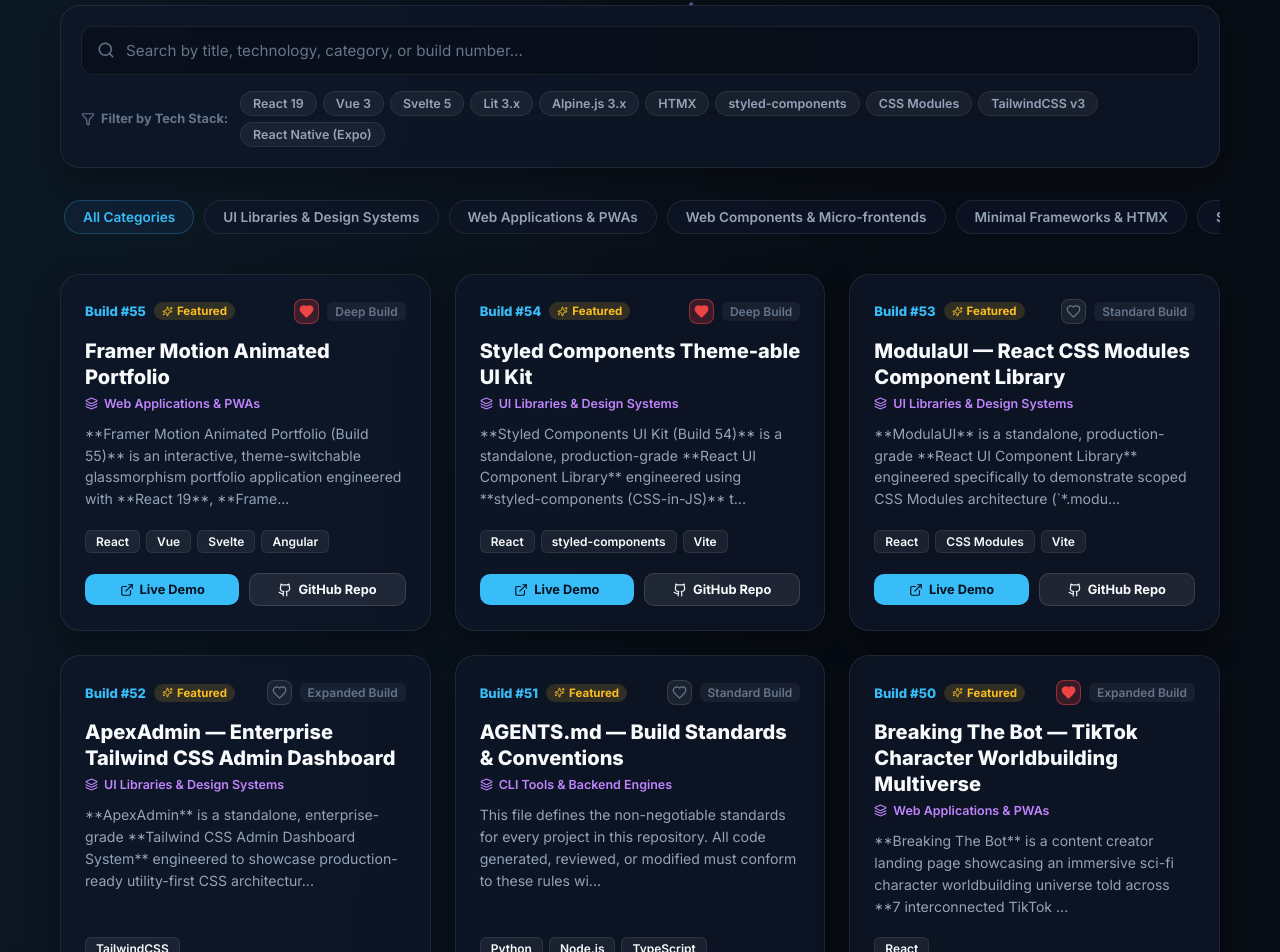
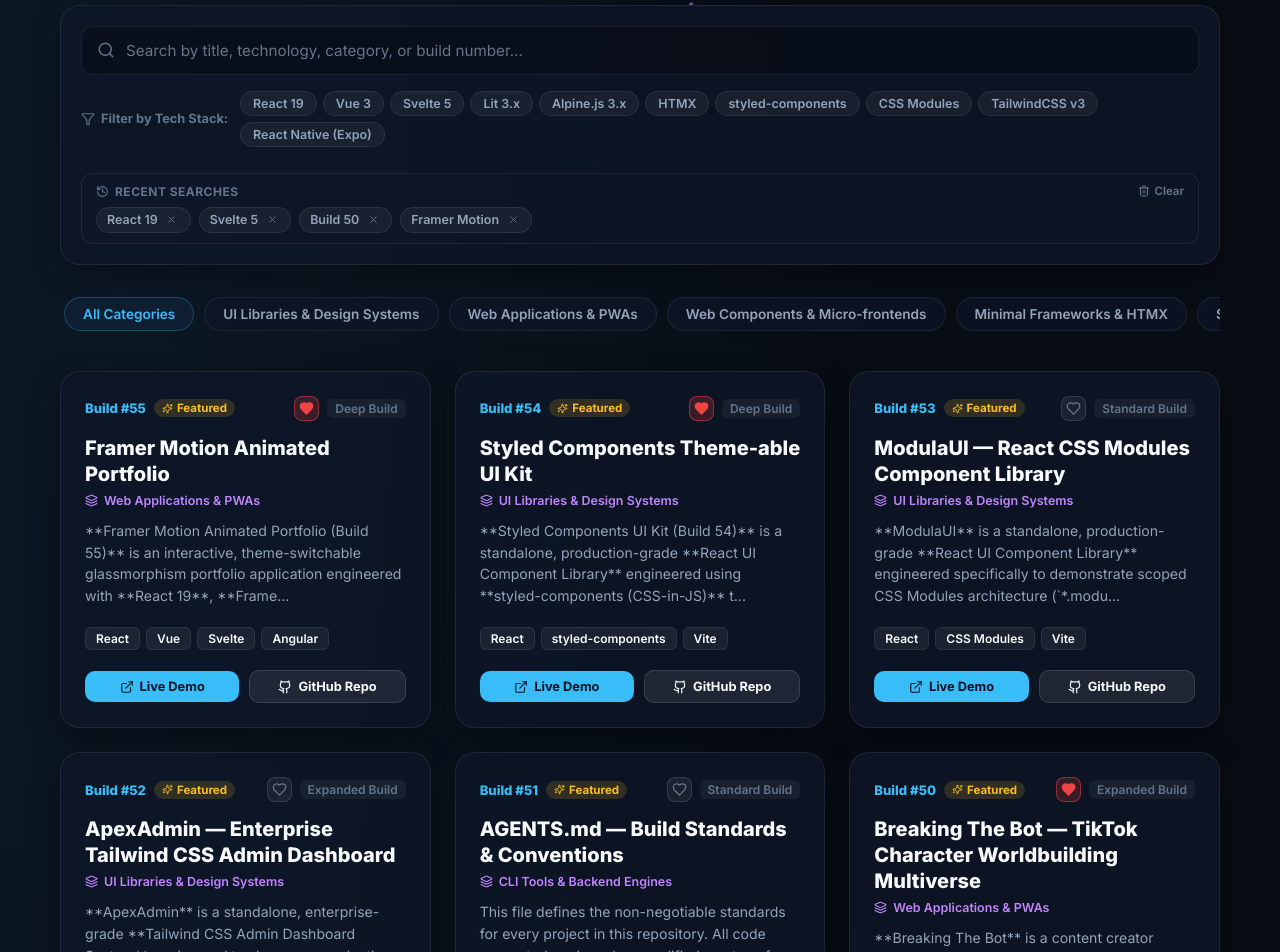
Before and after one commit to breakingthebot/framer-motion-animated-portfolio-build55, a React (Vite) app: page / in a window 1280 px wide. Shown: the part 771-1723 px from the top of the page. Built offline with nearby package versions, Linux system fonts and the light colour scheme.

Commit message:
Add search query history pill bar (v1.16.0)

```diff
--- a/src/components/SearchBar.jsx
+++ b/src/components/SearchBar.jsx
@@ -1,7 +1,12 @@
 // src/components/SearchBar.jsx
+// Live Search Input, Tech Stack Chip Multi-Filter, and Recent Search History Bar.
+// Connects to: src/App.jsx, src/components/SearchHistory.jsx
+// Created: 2026-07-31
+
 import React from 'react';
 import { motion } from 'framer-motion';
 import { Search, X, Filter } from 'lucide-react';
+import { SearchHistory } from './SearchHistory';
 import './SearchBar.css';
 
 const allTechTags = [
@@ -17,6 +22,9 @@ const allTechTags = [
   "React Native (Expo)",
 ];
 
+/**
+ * Renders the live search bar, tech filter chips, and recent search history.
+ */
 export const SearchBar = ({
   searchQuery,
   onSearchChange,
@@ -76,6 +84,12 @@ export const SearchBar = ({
           </button>
         )}
       </div>
+
+      {/* RECENT SEARCH QUERIES PILL BAR (NEW v1.16.0) */}
+      <SearchHistory
+        activeQuery={searchQuery}
+        onSelectQuery={(query) => onSearchChange(query)}
+      />
     </motion.div>
   );
 };
--- /dev/null
+++ b/src/components/SearchHistory.css
@@ -0,0 +1,98 @@
+/* src/components/SearchHistory.css */
+/* Styles for Recent Search Queries Pill Bar */
+
+.search-history-container {
+  display: flex;
+  flex-direction: column;
+  gap: 8px;
+  margin-top: 10px;
+  padding: 10px 14px;
+  background: rgba(15, 23, 42, 0.4);
+  border: 1px solid var(--border-glass, rgba(255, 255, 255, 0.08));
+  border-radius: 12px;
+}
+
+.history-header {
+  display: flex;
+  align-items: center;
+  justify-content: space-between;
+}
+
+.history-label {
+  display: inline-flex;
+  align-items: center;
+  gap: 6px;
+  font-size: 0.75rem;
+  font-weight: 700;
+  text-transform: uppercase;
+  letter-spacing: 0.04em;
+  color: var(--text-muted, #64748b);
+}
+
+.clear-history-btn {
+  display: inline-flex;
+  align-items: center;
+  gap: 4px;
+  font-size: 0.72rem;
+  font-weight: 600;
+  color: var(--text-muted, #64748b);
+  background: transparent;
+  border: none;
+  cursor: pointer;
+  transition: color 0.2s ease;
+}
+
+.clear-history-btn:hover {
+  color: #ef4444;
+}
+
+.history-chips-row {
+  display: flex;
+  align-items: center;
+  gap: 8px;
+  flex-wrap: wrap;
+}
+
+.history-chip {
+  display: inline-flex;
+  align-items: center;
+  gap: 6px;
+  padding: 4px 10px;
+  background: rgba(255, 255, 255, 0.05);
+  border: 1px solid var(--border-glass, rgba(255, 255, 255, 0.1));
+  border-radius: 9999px;
+  font-size: 0.78rem;
+  font-weight: 600;
+  color: var(--text-secondary, #cbd5e1);
+  cursor: pointer;
+  transition: all 0.2s ease;
+}
+
+.history-chip:hover {
+  background: rgba(56, 189, 248, 0.15);
+  border-color: rgba(56, 189, 248, 0.35);
+  color: #38bdf8;
+  transform: translateY(-1px);
+}
+
+.history-chip.active {
+  background: rgba(56, 189, 248, 0.2);
+  border-color: rgba(56, 189, 248, 0.5);
+  color: #38bdf8;
+}
+
+.remove-chip-x {
+  display: inline-flex;
+  align-items: center;
+  justify-content: center;
+  width: 16px;
+  height: 16px;
+  border-radius: 50%;
+  color: var(--text-muted, #64748b);
+  transition: all 0.2s ease;
+}
+
+.remove-chip-x:hover {
+  background: rgba(239, 68, 68, 0.2);
+  color: #ef4444;
+}
--- /dev/null
+++ b/src/components/SearchHistory.jsx
@@ -0,0 +1,91 @@
+// src/components/SearchHistory.jsx
+// Recent search queries & filter history pill bar component with localStorage persistence.
+// Connects to: src/components/SearchBar.jsx
+// Created: 2026-07-31
+
+import React, { useState, useEffect } from 'react';
+import { History, X, Trash2 } from 'lucide-react';
+import { playClickSound } from '../utils/soundFX';
+import './SearchHistory.css';
+
+const STORAGE_KEY = 'build_55_recent_searches';
+const MAX_HISTORY = 8;
+
+/**
+ * Renders interactive recent search query history chips saved in localStorage.
+ * @param {Object} props
+ * @param {Function} props.onSelectQuery - Callback when clicking a recent search chip.
+ * @param {string} props.activeQuery - Active search query.
+ */
+export function SearchHistory({ onSelectQuery, activeQuery }) {
+  const [history, setHistory] = useState(() => {
+    const saved = localStorage.getItem(STORAGE_KEY);
+    return saved ? JSON.parse(saved) : ['React 19', 'Svelte 5', 'Build 50', 'Framer Motion'];
+  });
+
+  // Save new activeQuery to history when user stops typing
+  useEffect(() => {
+    if (!activeQuery || activeQuery.trim().length < 2) return;
+    const clean = activeQuery.trim();
+
+    setHistory((prev) => {
+      const filtered = prev.filter((item) => item.toLowerCase() !== clean.toLowerCase());
+      const updated = [clean, ...filtered].slice(0, MAX_HISTORY);
+      localStorage.setItem(STORAGE_KEY, JSON.stringify(updated));
+      return updated;
+    });
+  }, [activeQuery]);
+
+  const handleRemoveItem = (e, item) => {
+    e.stopPropagation();
+    playClickSound();
+    setHistory((prev) => {
+      const updated = prev.filter((i) => i !== item);
+      localStorage.setItem(STORAGE_KEY, JSON.stringify(updated));
+      return updated;
+    });
+  };
+
+  const handleClearAll = () => {
+    playClickSound();
+    setHistory([]);
+    localStorage.removeItem(STORAGE_KEY);
+  };
+
+  if (history.length === 0) return null;
+
+  return (
+    <div className="search-history-container">
+      <div className="history-header">
+        <span className="history-label">
+          <History size={13} /> Recent Searches
+        </span>
+        <button className="clear-history-btn" onClick={handleClearAll} title="Clear Search History">
+          <Trash2 size={12} /> Clear
+        </button>
+      </div>
+
+      <div className="history-chips-row">
+        {history.map((term) => (
+          <button
+            key={term}
+            className={`history-chip ${activeQuery === term ? 'active' : ''}`}
+            onClick={() => {
+              playClickSound();
+              onSelectQuery(term);
+            }}
+          >
+            <span>{term}</span>
+            <span
+              className="remove-chip-x"
+              onClick={(e) => handleRemoveItem(e, term)}
+              title="Remove query"
+            >
+              <X size={11} />
+            </span>
+          </button>
+        ))}
+      </div>
+    </div>
+  );
+}
```
Also changed, not shown: 2 other files (tests, documents, lock files or other folders).
